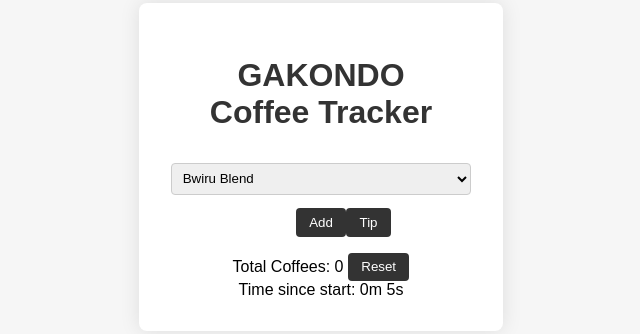
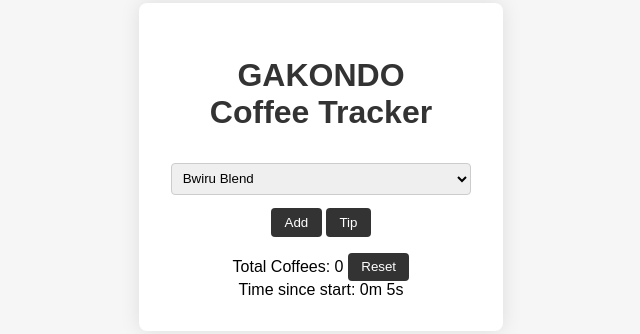
Before and after one commit to inganzo-coder/gakondo, a plain HTML site: page index.html in a window 1280 px wide. Shown: the part 233-567 px from the top of the page, without its empty margins (319-959 px from the left). Drawn offline with Linux system fonts and the light colour scheme.

Commit message:
Update index.html

```diff
--- a/index.html
+++ b/index.html
@@ -103,8 +103,8 @@
 
         </select>
         <button onclick="addCoffee()">Add</button>
-       <button <span id="speechify-first-word-listening-nudge-root-12" style="position: absolute; z-index: 10000;"></span>
-        <span id="speechify-first-word-listening-nudge-12"><a href="tel:+250787922584"></span></a>Tip</button>
+       <span id="speechify-first-word-listening-nudge-root-12" style="position: absolute; z-index: 10000;"></span>
+        <span id="speechify-first-word-listening-nudge-12"><button <a href="tel:+250787922584"></span>Tip</a></button>
         <ul id="coffee-list"></ul>
         <div id="full-info" class="full-info">
             <h2 id="coffee-title"></h2>
```
